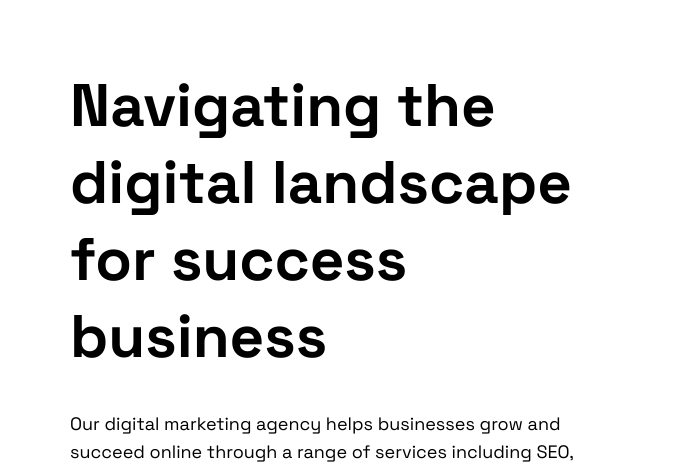
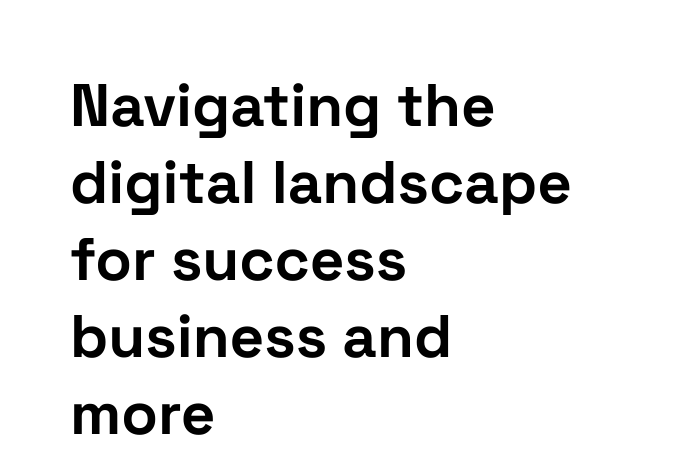
Before and after one commit to Omar-Yasser-Frontend/test-repo, a plain HTML site: page index.html in a window 1280 px wide. Shown: the part 91-563 px from the top of the page, 0-689 px from the left. Drawn offline with Linux system fonts and the light colour scheme; a web font is replaced by a local one.

Commit message:
changes some head text

```diff
--- a/index.html
+++ b/index.html
@@ -42,7 +42,7 @@
 
     <section class="hero-section section">
       <div class="container">
-        <h1>Navigating the digital landscape for success business</h1>
+        <h1>Navigating the digital landscape for success business and more</h1>
         <p>
           Our digital marketing agency helps businesses grow and succeed online
           through a range of services including SEO, PPC, social media
```
